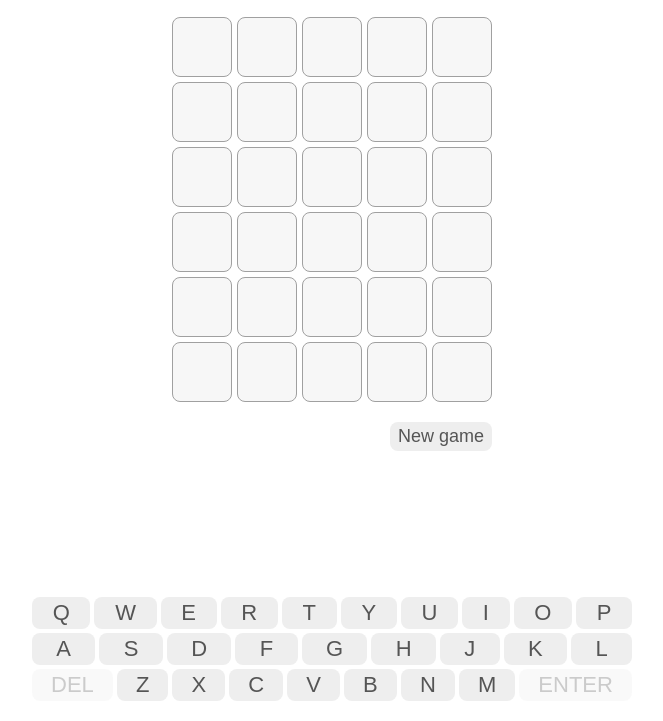
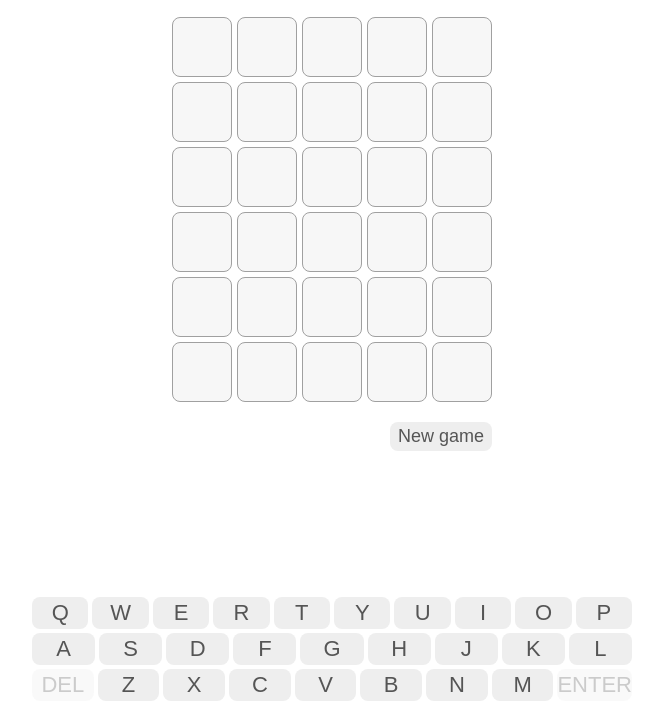
Before and after one commit to Joxter/wordle-light, a plain HTML site: page index.html in a window 1280 px wide. Shown: the part 79-800 px from the top of the page, without its empty margins (308-971 px from the left). Drawn offline with Linux system fonts and the light colour scheme.

Commit message:
Update styles.css

```diff
--- a/styles.css
+++ b/styles.css
@@ -124,7 +124,7 @@ body {
 
 .keyboard button {
     text-transform: uppercase;
-    flex: 1 1 auto;
+    flex: 1 1 100%;
     border: 0;
     color: #555;
     background: #eee;
```
